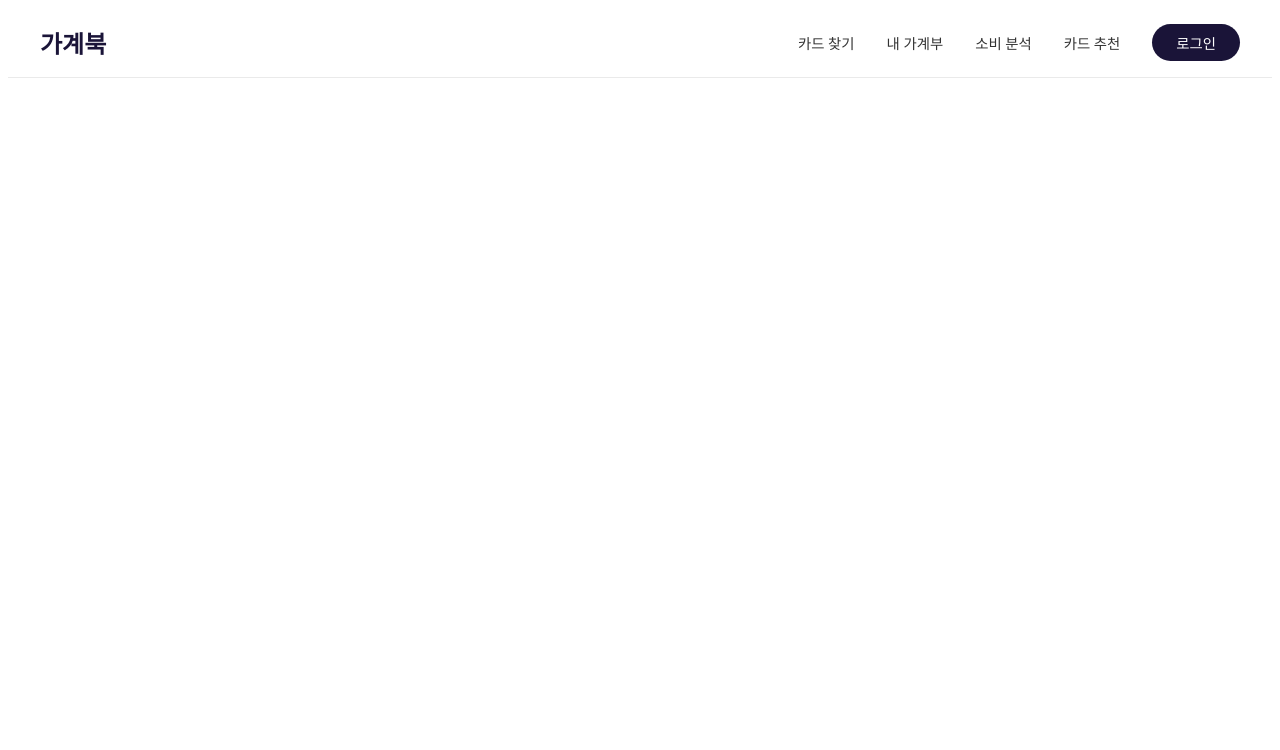
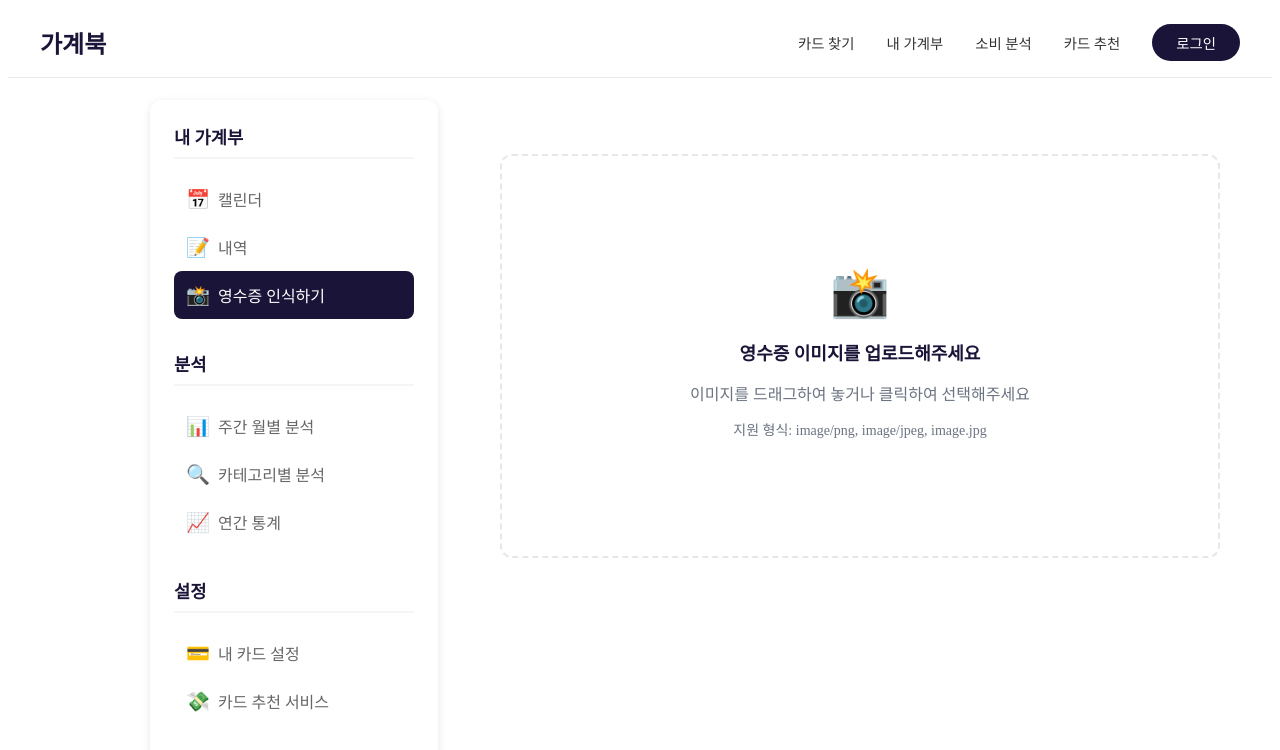
Before and after one commit to dh0728/ssafy_final_1, a Vue app in the folder front/: page /receipt in a window 1280 px wide. Shown: the top 750 px of the page. Built offline with nearby package versions, Linux system fonts and the light colour scheme.

Commit message:
feat: receipt ocr connect success !!

```diff
--- a/front/src/components/common/SideBar.vue
+++ b/front/src/components/common/SideBar.vue
@@ -18,7 +18,7 @@
             </RouterLink>
           </li>
           <li>
-            <RouterLink to="/budget/fixed" class="menu-item" active-class="active">
+            <RouterLink :to="{ name: 'Receipt' }" class="menu-item" active-class="active">
               <span class="icon">📸</span>
               영수증 인식하기
             </RouterLink>
--- a/front/src/router/index.js
+++ b/front/src/router/index.js
@@ -3,6 +3,7 @@ import accountRoutes from './accounts'
 import cardsRoutes from "@/router/cards.js";
 import budgetRoutes from "@/router/budget.js";
 import calendarRoutes from "@/router/calendar.js";
+import receiptRoutes from "@/router/receipt.js";
 
 const router = createRouter({
   history: createWebHistory(),
@@ -15,7 +16,8 @@ const router = createRouter({
     ...accountRoutes,
     ...cardsRoutes,
     ...budgetRoutes,
-    ...calendarRoutes
+    ...calendarRoutes,
+    ...receiptRoutes
   ]
 })
 
--- /dev/null
+++ b/front/src/router/receipt.js
@@ -0,0 +1,10 @@
+const receiptRoutes = [
+    {
+        path: '/receipt/',
+        name: 'Receipt',
+        component: () => import('@/views/receipt/ReceiptView.vue')
+    },
+
+]
+
+export default receiptRoutes
--- /dev/null
+++ b/front/src/stores/receipt.js
@@ -0,0 +1,10 @@
+import { defineStore } from 'pinia'
+import axios from 'axios'
+
+export const useReceiptStore = defineStore('receipt', () => {
+    const API_URL = 'http://127.0.0.1:8000'
+
+
+
+    return {}
+})
--- a/front/src/views/HomeView.vue
+++ b/front/src/views/HomeView.vue
@@ -1,40 +1,10 @@
 <script setup>
-import { ref } from 'vue';
-import axios from 'axios';
-
-const selectedImage = ref(null)
-
-const handleFileUpload = function (event) {
-  selectedImage.value = event.target.files[0]
-  console.log(selectedImage.value)
-}
-
-const uploadImage = async function () {
-  const formData = new FormData()
-  formData.append('image',selectedImage.value)
-  console.log(formData)
-
-  try {
-    const response = await axios.post(' http://127.0.0.1:8000/account/books/receipt/', formData, {
-      headers: {
-        'Content-Type': 'multipart/form-data',
-        'Authorization': 'Token 15442ecff0a2514893e9fad94abc373f676e968e',  // CSRF 토큰을 헤더에 추가
-      }
-    });
-    console.log('Upload success:', response.data);
-  } catch (error) {
-    console.error('Upload error:', error);
-  }
-}
 
 
 </script>
 
 <template>
 
-<label for="image">영수증 넣기</label>
-  <input type="file" id="image" name="image" accept="image/png, image/jpeg, image.jpg" @change="handleFileUpload"/>
-  <button @click="uploadImage">영수증 업로드</button>
 
 </template>
 
--- /dev/null
+++ b/front/src/views/receipt/ReceiptView.vue
@@ -0,0 +1,212 @@
+<template>
+  <div class="receipt-container">
+    <SideBar />
+
+    <div class="receipt-content">
+
+
+      <!-- 업로드 영역 -->
+      <div class="upload-container">
+        <div class="upload-box"
+             @drop.prevent="handleDrop"
+             @dragover.prevent
+             @click="triggerFileInput">
+          <input
+              type="file"
+              ref="fileInput"
+              class="file-input"
+              accept="image/*"
+              @change="handleFileSelect"
+              hidden
+          >
+          <div class="upload-content">
+            <div class="upload-icon">📸</div>
+            <h3>영수증 이미지를 업로드해주세요</h3>
+            <p>이미지를 드래그하여 놓거나 클릭하여 선택해주세요</p>
+            <p class="file-types">지원 형식: image/png, image/jpeg, image.jpg</p>
+          </div>
+        </div>
+
+        <!-- 미리보기 영역 -->
+        <div v-if="previewUrl" class="preview-container">
+          <div class="preview-header">
+            <h3>업로드된 영수증</h3>
+            <button class="close-btn" @click="clearPreview">×</button>
+          </div>
+          <img :src="previewUrl" alt="영수증 미리보기" class="preview-image">
+          <button class="submit-btn" @click="uploadImage">인식하기</button>
+        </div>
+      </div>
+    </div>
+  </div>
+</template>
+
+<script setup>
+import { ref } from 'vue'
+import SideBar from "@/components/common/SideBar.vue"
+import axios from "axios";
+
+const fileInput = ref(null)
+const previewUrl = ref(null)
+const selectedImage = ref(null)
+
+const triggerFileInput = () => {
+  fileInput.value.click()
+}
+
+const handleFileSelect = (event) => {
+  const file = event.target.files[0]
+  if (file) {
+    selectedImage.value = file
+    createPreview(file)
+  }
+}
+
+const handleDrop = (event) => {
+  const file = event.dataTransfer.files[0]
+  if (file) {
+    selectedImage.value = file
+    createPreview(file)
+  }
+}
+
+const createPreview = (file) => {
+  previewUrl.value = URL.createObjectURL(file)
+}
+
+const clearPreview = () => {
+  previewUrl.value = null
+  fileInput.value.value = ''
+  selectedImage.value = null
+}
+
+const uploadImage = async () => {
+  if (!selectedImage.value) return
+
+  const formData = new FormData()
+  formData.append('image', selectedImage.value)
+
+  try {
+    const response = await axios.post('http://127.0.0.1:8000/account/books/receipt/', formData, {
+      headers: {
+        'Content-Type': 'multipart/form-data',
+        'Authorization': `Token ${localStorage.getItem('auth')}`
+      }
+    })
+    console.log('Upload success:', response.data)
+  } catch (error) {
+    console.error('Upload error:', error)
+  }
+}
+</script>
+
+
+<style scoped>
+.receipt-container {
+  padding: 32px;
+  margin-left: 440px;
+  max-width: 1300px;
+  background: white;
+}
+
+.receipt-content {
+  padding: 20px;
+  background: white;
+}
+
+.upload-container {
+  margin-top: 24px;
+  display: flex;
+  gap: 24px;
+}
+
+.upload-box {
+  flex: 1;
+  min-height: 400px;
+  border: 2px dashed #E5E7EB;
+  border-radius: 12px;
+  display: flex;
+  align-items: center;
+  justify-content: center;
+  cursor: pointer;
+  transition: all 0.2s;
+}
+
+.upload-box:hover {
+  border-color: #4C6EF5;
+  background: #f8f9fa;
+}
+
+.upload-content {
+  text-align: center;
+  padding: 24px;
+}
+
+.upload-icon {
+  font-size: 48px;
+  margin-bottom: 16px;
+}
+
+.upload-content h3 {
+  font-size: 18px;
+  font-weight: 600;
+  color: #1a1438;
+  margin-bottom: 8px;
+}
+
+.upload-content p {
+  color: #6B7280;
+  margin-bottom: 8px;
+}
+
+.file-types {
+  font-size: 14px;
+  color: #9CA3AF;
+}
+
+.preview-container {
+  width: 400px;
+  background: #f8f9fa;
+  border-radius: 12px;
+  padding: 20px;
+}
+
+.preview-header {
+  display: flex;
+  justify-content: space-between;
+  align-items: center;
+  margin-bottom: 16px;
+}
+
+.preview-header h3 {
+  font-size: 16px;
+  font-weight: 600;
+  color: #1a1438;
+}
+
+.preview-image {
+  width: 100%;
+  border-radius: 8px;
+  margin-bottom: 16px;
+}
+
+.submit-btn {
+  width: 100%;
+  padding: 12px;
+  background: #4C6EF5;
+  color: white;
+  border: none;
+  border-radius: 8px;
+  font-size: 14px;
+  font-weight: 500;
+  cursor: pointer;
+}
+
+.close-btn {
+  background: none;
+  border: none;
+  font-size: 24px;
+  color: #666;
+  cursor: pointer;
+}
+</style>
```
